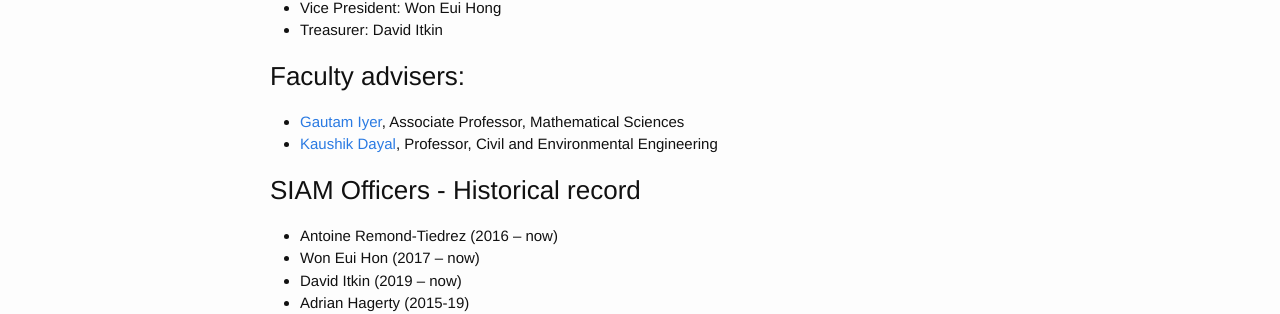
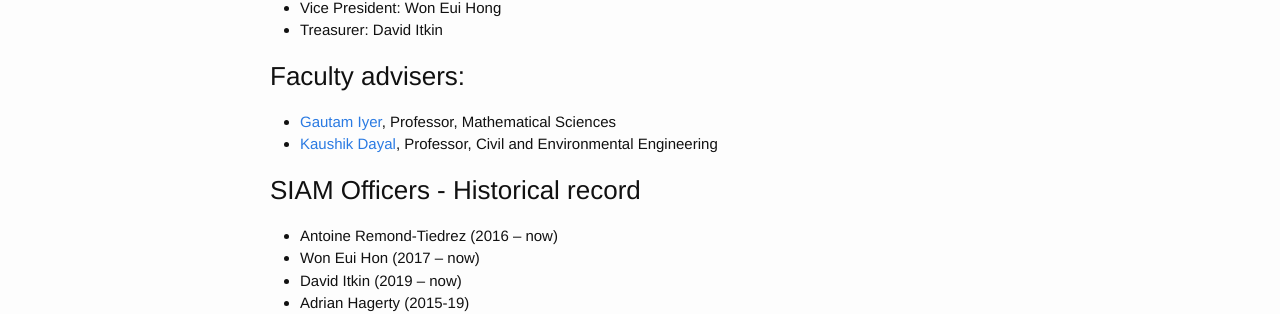
Before and after one commit to siamsc/SIAM-CMU, a Jekyll site: the page built from people.md, in a window 1280 px wide. Shown: the part 244-558 px from the top of the page. Built offline with Jekyll 4.4.1, drawn with Linux system fonts in a browser that asks for light colours.

Commit message:
Update the links to Gautam and Kaushik's website

```diff
--- a/people.md
+++ b/people.md
@@ -8,8 +8,8 @@
 + Treasurer: David Itkin
 
 ### Faculty advisers:
-+ [Gautam Iyer](http://www.math.cmu.edu/~gautam/), Associate Professor, Mathematical Sciences
-+ [Kaushik Dayal](https://sites.google.com/site/kaushikdayal/), Professor, Civil and Environmental Engineering
++ [Gautam Iyer](http://www.math.cmu.edu/~gautam/), Professor, Mathematical Sciences
++ [Kaushik Dayal](https://sites.google.com/view/kaushik-dayal-research-group/), Professor, Civil and Environmental Engineering
 
 ### SIAM Officers - Historical record
 + Antoine Remond-Tiedrez (2016 -- now)
```
Also changed, not shown: 2 other files.
